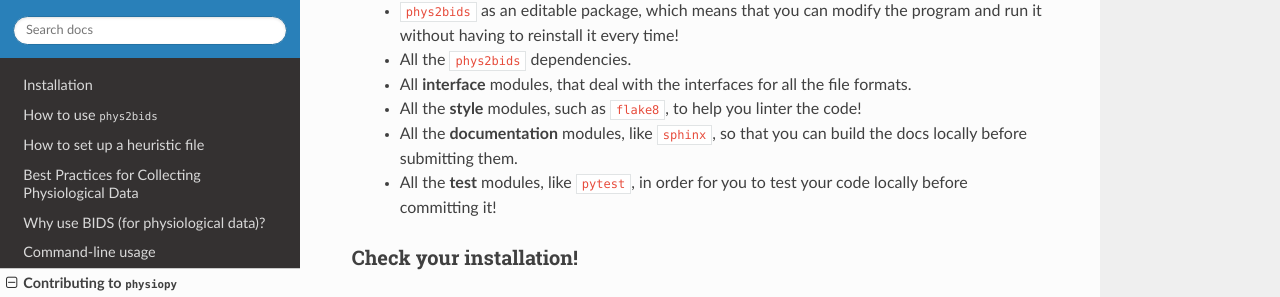
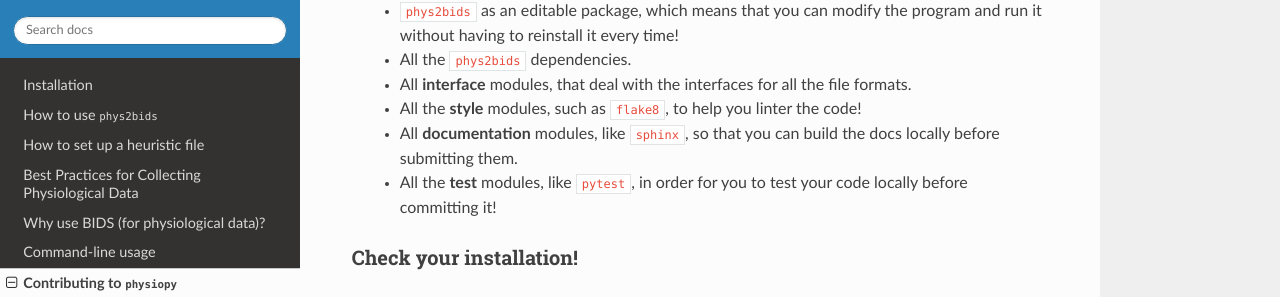
Before and after one commit to physiopy/phys2bids, a Sphinx documentation site: the page built from docs/contributing.rst, in a window 1280 px wide and 900 px high, scrolled down 1447 px. Shown: the part 134-431 px from the top of the window. Built offline with Sphinx 7.4.7 and the Read the Docs theme 2.0.0, drawn with Linux system fonts in a browser that asks for light colours.

Commit message:
Update docs/contributing.rst
Co-authored-by: Stefano Moia <s.moia@bcbl.eu>

```diff
--- a/docs/contributing.rst
+++ b/docs/contributing.rst
@@ -67,7 +67,7 @@ This will install:
     - All the ``phys2bids`` dependencies.
     - All **interface** modules, that deal with the interfaces for all the file formats.
     - All the **style** modules, such as ``flake8``, to help you linter the code!
-    - All the **documentation** modules, like ``sphinx``, so that you can build the docs locally before submitting them.
+    - All **documentation** modules, like ``sphinx``, so that you can build the docs locally before submitting them.
     - All the **test** modules, like ``pytest``, in order for you to test your code locally before committing it!
 
 Check your installation!
```
